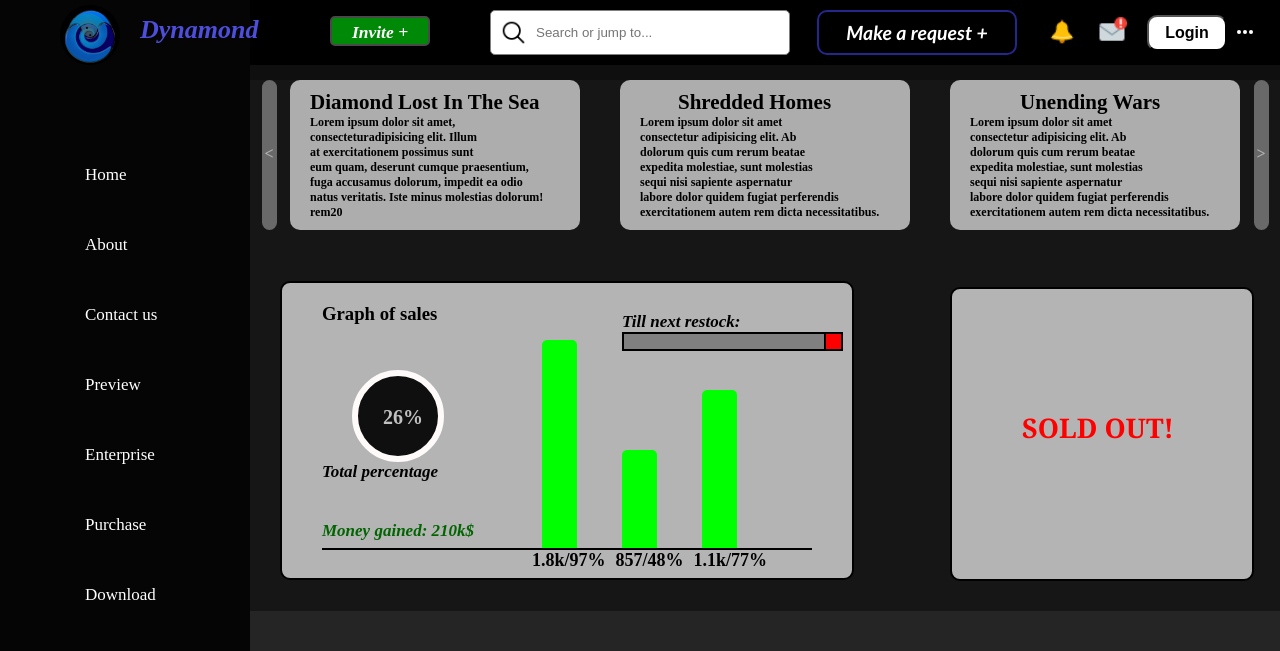
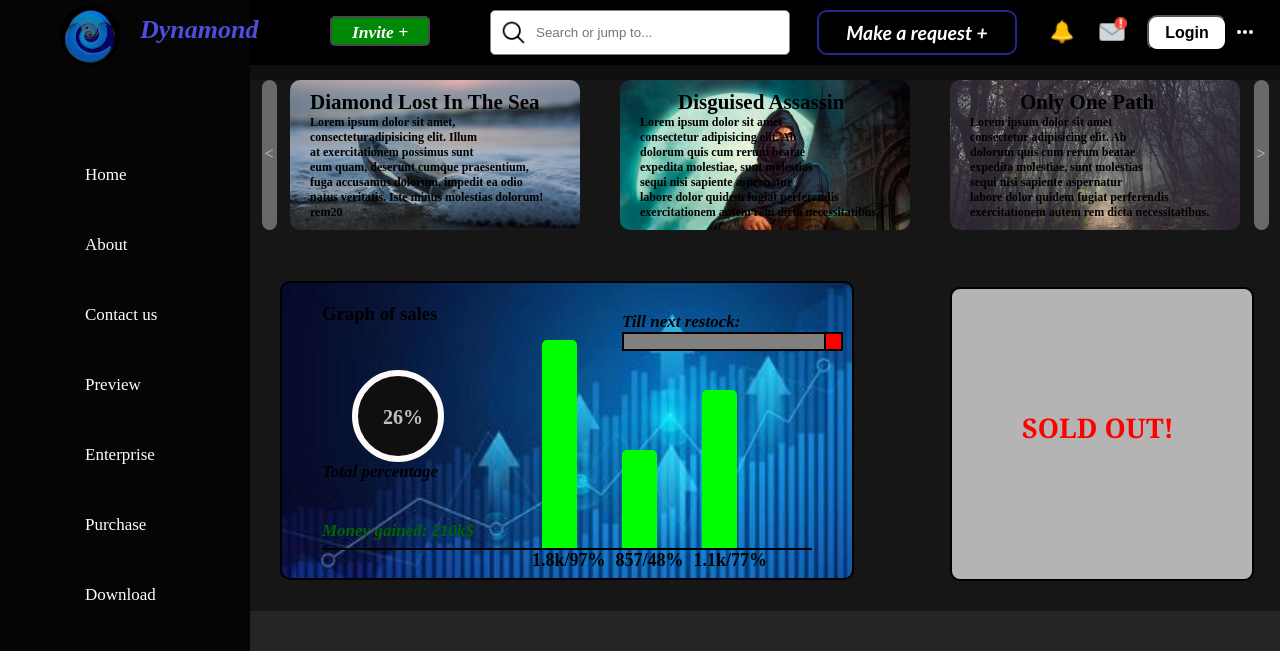
Before and after one commit to Pheonix-Nate/Dash--board, a plain HTML site: page index.html in a window 1280 px wide. Shown: the top 651 px of the page. Drawn offline with Linux system fonts and the light colour scheme.

Commit message:
Add files via upload

```diff
--- a/index.html
+++ b/index.html
@@ -9,7 +9,7 @@
 </head>
 <body>
     <div class="container">
-        <!-- Creating the top title of the page -->
+        <!-- Creating the top title of the page. -->
     <div class="header-content">
        <button  ondblclick="alert('This goes nowhere')" class="invite">
         <h3>Invite +</h3>
@@ -29,7 +29,7 @@
         </div>
     </div>
 
-    <!-- Creating the Nav Bar -->
+    <!-- Creating the Nav Bar. -->
     <nav class="aside">
         <div class="name">
         <a href="index.html"><img src="Dynamond.png" class="profile">
@@ -47,17 +47,17 @@
         <h3 class="helpME"><a onclick="alert('I am sorry but I do not really care to help you. Can you please leave me alone?')" href="#">Help ?</a></h3>
     </nav>
 
-     <!-- Adding the cards -->
+     <!-- Adding the cards. -->
 
         <div class="cards">
             <div class="back" onclick="alert('Nothing here')"> <h4> < </h4> </div>
             <div class="first-card"  ondblclick=" alert('Lorem, ipsum dolor sit amet consectetur adipisicing elit. Eum quisquam dolor reiciendis distinctio similique placeat aliquam libero animi impedit cumque, voluptatum repellendus dolore quasi consectetur et, quae saepe itaque temporibus sit assumenda esse illo aliquid! Rerum impedit omnis voluptate itaque?')" id="first_card"><h2>Diamond Lost In The Sea</h2> <h4>Lorem ipsum dolor sit amet,</br>  consecteturadipisicing elit. Illum </br> at exercitationem possimus sunt </br> eum quam, deserunt cumque praesentium, </br> fuga accusamus dolorum, impedit ea odio </br> natus veritatis. Iste minus molestias dolorum!</br> rem20</h4></div>
-            <div class="second-card" ondblclick="alert('Lorem ipsum dolor, sit amet consectetur adipisicing elit. Est perferendis alias reprehenderit qui necessitatibus? Deserunt ducimus quos minus saepe in assumenda cum consequatur ratione excepturi perferendis. Suscipit, perferendis, tempore voluptatibus id sapiente delectus in repellendus accusamus magni doloremque ipsum veniam?')" id="second_card"><h2>Shredded Homes</h2> <h4>Lorem ipsum dolor sit amet</br>  consectetur adipisicing elit. Ab </br> dolorum quis cum rerum beatae </br> expedita molestiae, sunt molestias </br> sequi nisi sapiente aspernatur</br> labore dolor quidem fugiat perferendis exercitationem autem rem dicta necessitatibus.</h4></div></div>
-            <div class="third-card" ondblclick="alert('Lorem ipsum dolor sit amet consectetur adipisicing elit. Libero, expedita beatae non magnam, numquam, omnis ea itaque repellendus sequi possimus ab. Expedita saepe tempora aut autem nulla nemo ab corporis ut! Excepturi commodi nesciunt deserunt dolor numquam optio distinctio explicabo.')" id="third_card"><h2>Unending Wars</h2> <h4>Lorem ipsum dolor sit amet</br>  consectetur adipisicing elit. Ab </br> dolorum quis cum rerum beatae </br> expedita molestiae, sunt molestias </br> sequi nisi sapiente aspernatur</br> labore dolor quidem fugiat perferendis exercitationem autem rem dicta necessitatibus.</h4></div>
+            <div class="second-card" ondblclick="alert('Lorem ipsum dolor, sit amet consectetur adipisicing elit. Est perferendis alias reprehenderit qui necessitatibus? Deserunt ducimus quos minus saepe in assumenda cum consequatur ratione excepturi perferendis. Suscipit, perferendis, tempore voluptatibus id sapiente delectus in repellendus accusamus magni doloremque ipsum veniam?')" id="second_card"><h2>Disguised Assassin</h2> <h4>Lorem ipsum dolor sit amet</br>  consectetur adipisicing elit. Ab </br> dolorum quis cum rerum beatae </br> expedita molestiae, sunt molestias </br> sequi nisi sapiente aspernatur</br> labore dolor quidem fugiat perferendis exercitationem autem rem dicta necessitatibus.</h4></div></div>
+            <div class="third-card" ondblclick="alert('Lorem ipsum dolor sit amet consectetur adipisicing elit. Libero, expedita beatae non magnam, numquam, omnis ea itaque repellendus sequi possimus ab. Expedita saepe tempora aut autem nulla nemo ab corporis ut! Excepturi commodi nesciunt deserunt dolor numquam optio distinctio explicabo.')" id="third_card"><h2>Only One Path</h2> <h4>Lorem ipsum dolor sit amet</br>  consectetur adipisicing elit. Ab </br> dolorum quis cum rerum beatae </br> expedita molestiae, sunt molestias </br> sequi nisi sapiente aspernatur</br> labore dolor quidem fugiat perferendis exercitationem autem rem dicta necessitatibus.</h4></div>
             <div class="front" onclick="alert('Nothing here')"> <h4> > </h4> </div>
     </div>
 
-    <!-- Adding a graph to show more info on the page -->
+    <!-- Adding a graph to show more info on the page. -->
 
     <div ondblclick="alert('Check out your graph. There is some info about sales, totals and more!')" class=" sales" id="sales">
     <h3>Graph of sales</h3>
@@ -84,11 +84,11 @@
 </div>
 </div>
 
- <!-- Still adding few info on page -->
+ <!-- Still adding few info on page. -->
 
 <div ondblclick="alert('This has been bought. Please wait for next restock')" class="sold-out" id="sold_out"><h4>SOLD OUT!</h4></div>
 
-  <!-- Adding a footer -->
+  <!-- Adding a footer. -->
 
 <div class="footer"><h4><img class='copyright' src="icons8-copyright-24.png">2021 Dynamond LLC</a></h4>
 </div>
--- a/script.js
+++ b/script.js
@@ -3,12 +3,14 @@ let notify = document.getElementById('notify');
 notify.addEventListener('click', ()=>{
     alert('No notification for you here.')
 })
+let answers = ['#'];
 
 let mail = document.getElementById('mail');
 mail.addEventListener('click', (e)=>{
     e.preventDefault();
     prompt('Unknown: Hello!')
-    if (prompt == "#"){
-    alert('Was I seriously left on read?')
-}
 })
+//     if (prompt !== answers){
+//     alert('I did not think you would have answered. Sorry, bye!')
+// }
+// else{alert('I was left on read...')}
--- a/style.css
+++ b/style.css
@@ -206,6 +206,9 @@ ul{
 }
 .first-card{
      background-color: rgb(173, 173, 173);
+     background-image: url(diamond.jpg);
+     background-size: 100%;
+     background-repeat: no-repeat;
      height: 150px;
      width: 270px;
      border-radius: 10px;
@@ -229,6 +232,9 @@ ul{
 }
 .second-card{
     background-color: rgb(173, 173, 173);
+    background-image: url(Assassin.jpg);
+    background-size: 100%;
+    background-repeat: no-repeat;
     height: 150px;
     width: 270px;
     border-radius: 10px;
@@ -252,6 +258,9 @@ ul{
 }
 .third-card{
     background-color: rgb(173, 173, 173);
+    background-image: url(path.jpg);
+    background-size: 100%;
+    background-repeat: no-repeat;
     height: 150px;
     width: 270px;
     border-radius: 10px;
@@ -291,6 +300,9 @@ ul{
     width: 490px;
     height: 270px;
     background-color: rgb(180, 180, 180);
+    background-image: url(graph2.jpg);
+    background-size: 100%;
+    background-repeat: no-repeat;
     margin-left: 280px;
     margin-top: -440;
     border-radius: 10px;
```
Also changed, not shown: Assassin.jpg (added), diamond.jpg (added), graph2.jpg (added), path.jpg (added).
